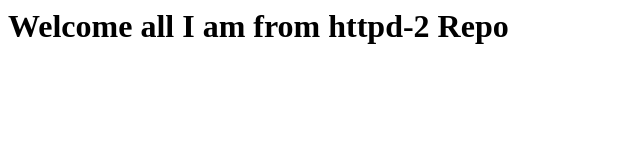
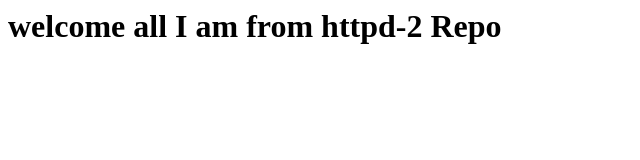
Before and after one commit to shitald17/httpd-2, a plain HTML site: page index.html in a window 1280 px wide. Shown: the whole page, without its empty margins (0-640 px from the left). Drawn offline with Linux system fonts and the light colour scheme.

Commit message:
Update index.html
changes added

```diff
--- a/index.html
+++ b/index.html
@@ -1 +1 @@
-<h1>Welcome all I am from httpd-2 Repo<h1>
+<h1>welcome all I am from httpd-2 Repo<h1>
```
